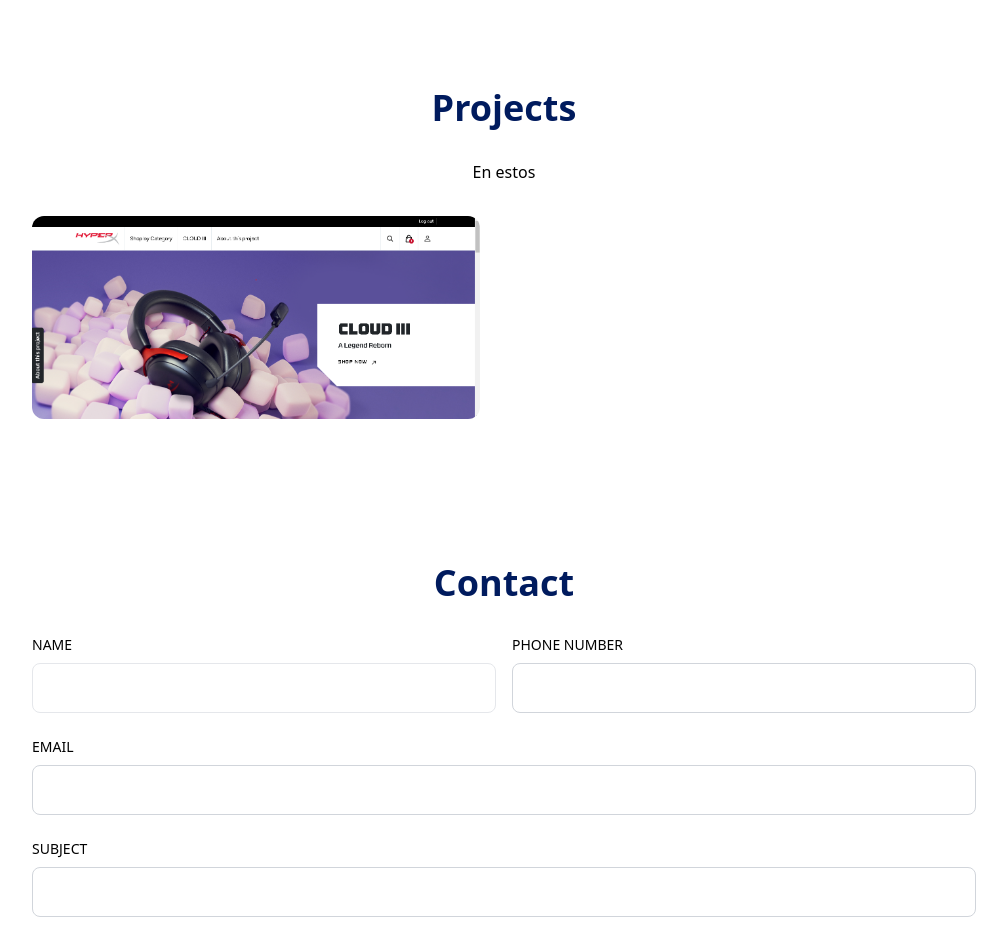
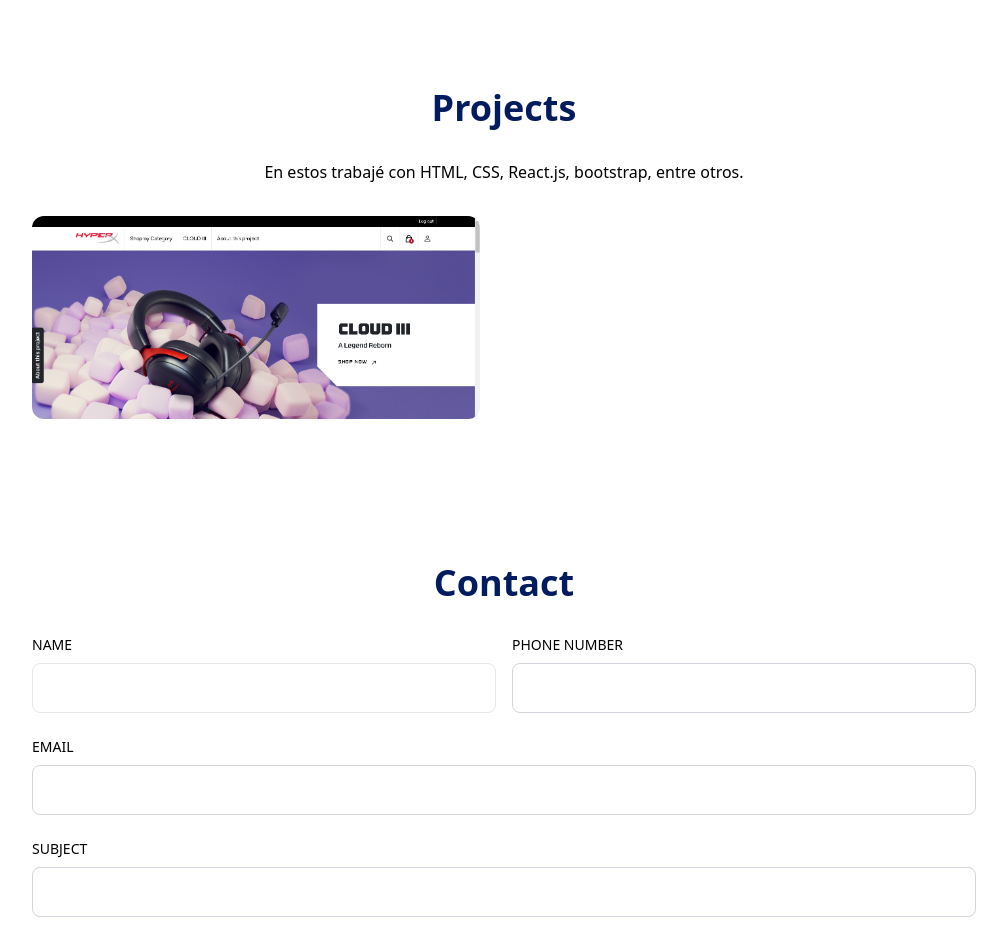
Before and after one commit to facugroso/Portfolio, a React (Vite) app: page / in a window 1280 px wide. Shown: the part 1280-2205 px from the top of the page, without its empty margins (168-1175 px from the left). Built offline with nearby package versions, Linux system fonts and the light colour scheme.

Commit message:
p de proyectos

```diff
--- a/src/components/Projects.jsx
+++ b/src/components/Projects.jsx
@@ -9,7 +9,7 @@
         Projects
       </h1>
       <p className="text-center py-8">
-        En estos
+        En estos trabajé con HTML, CSS, React.js, bootstrap, entre otros.
       </p>
       <div className="grid sm:grid-cols-2 gap-12">
         <ProjectItem img={hyperx} title="HYPERX" />
```
